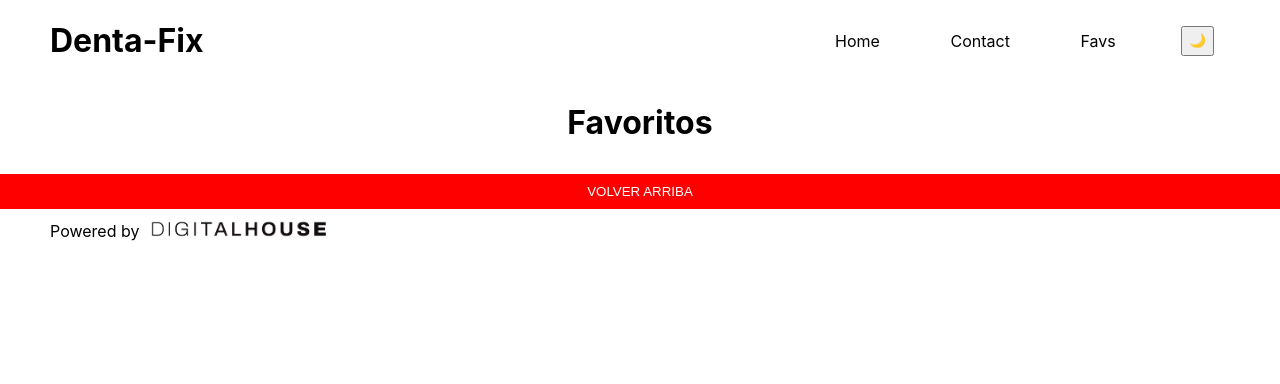
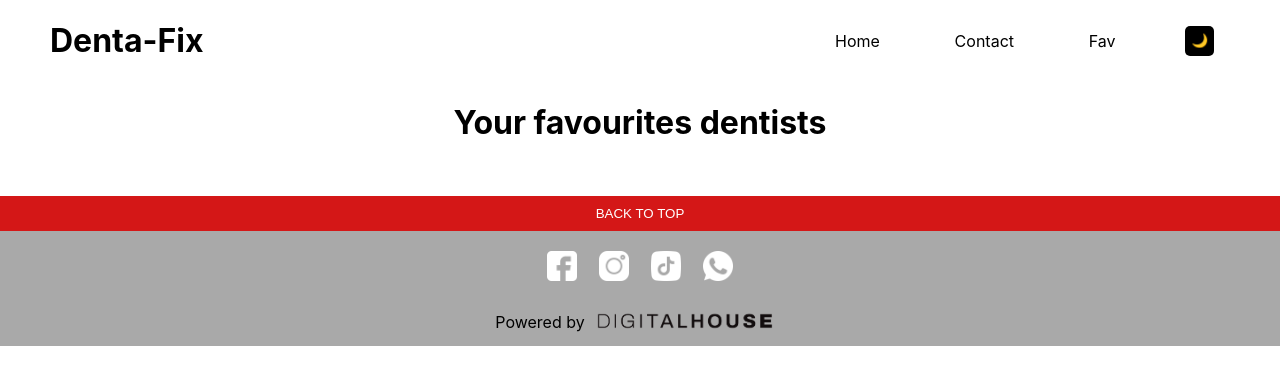
Before and after one commit to Legc15/EvaluacionFinalFront3, a React (Vite) app: page /favoritos in a window 1280 px wide. Shown: the top 384 px of the page. Built offline with nearby package versions, Linux system fonts and the light colour scheme.

Commit message:
cambios varios

```diff
--- a/src/Components/Card.jsx
+++ b/src/Components/Card.jsx
@@ -1,20 +1,20 @@
 import React, { useContext } from "react";
 import { Link } from "react-router-dom";
 import { ContextGlobal } from "./utils/global.context";
-import { setFavoritosStorage,eliminarDeFavorito, esFavorito } from "./utils/localStorage";
+import { setFavoritosStorage, eliminarDeFavorito, esFavorito } from "./utils/localStorage";
 
 
 const Card = ({ name, username, id }) => {
 
 
-    const {state, dispatch} = useContext(ContextGlobal);
+    const { state, dispatch } = useContext(ContextGlobal);
 
     const addFav = () => {
-        dispatch({type:FLAG })
-        if(!esFavorito(id)){
-            setFavoritoStorage({name, username, id})
-        }else{
-            eliminarDeFavoritos(id,name)
+        dispatch({ type: FLAG })
+        if (!esFavorito(id)) {
+            setFavoritoStorage({ name, username, id })
+        } else {
+            eliminarDeFavoritos(id, name)
         }
 
         const tarjeta = {
@@ -23,7 +23,7 @@ const Card = ({ name, username, id }) => {
             username,
         };
 
-        // Convertir la tarjeta a una cadena JSON
+        {/* Convertir la tarjeta a una cadena JSON*/}
         const tarjetaJSON = JSON.stringify(tarjeta);
 
         // Almacenar la tarjeta en el localStorage con una clave única
@@ -34,13 +34,18 @@ const Card = ({ name, username, id }) => {
     return (
         <div className="card">
             {/* En cada card deberan mostrar en name - username y el id */}
-            <Link to={`/odontologo/${id}`} className="card-link">
-            <div>
-                <img src='./images/doctor.jpg' alt="foto odontologo"></img>
+            <Link
+                to={`/odontologo/${id}`}
+                className="card-link">
 
-            </div>
-            <h3>{name}</h3>
-            <p>{username}</p>
+                <div>
+                    <img
+                        src='./images/doctor.jpg'
+                        alt="foto odontologo">
+                    </img>
+                </div>
+                <h3>{name}</h3>
+                <p>{username}</p>
             </Link>
 
             {/* No debes olvidar que la Card a su vez servira como Link hacia la pagina de detalle */}
--- a/src/Components/Footer.jsx
+++ b/src/Components/Footer.jsx
@@ -6,20 +6,21 @@ const Footer = () => {
             <button
                 className='backToTop'
                 onClick={() => { window.scrollTo({ top: 0, behavior: "smooth" }) }}
-            >VOLVER ARRIBA
+            >BACK TO TOP
             </button>
-            <div>
-                <div className='poweredBy'>
-                    <p>Powered by</p>
-                    <img src="../../public/images/DH.png" alt='DH-logo' />
-                </div>
+
+
             <div className='socialMedia'>
                 <img src='../../public/images/ico-facebook.png' alt='facebook' />
                 <img src="../../public/images/ico-instagram.png" alt="instagram" />
                 <img src="../../public/images/ico-tiktok.png" alt="Tik Tok" />
                 <img src="../../public/images/ico-whatsapp.png" alt="Whatsapp" />
             </div>
+            <div className='poweredBy'>
+                <p>Powered by</p>
+                <img src="../../public/images/DH.png" alt='DH-logo' />
             </div>
+
 
         </footer>
     )
--- a/src/Components/Navbar.jsx
+++ b/src/Components/Navbar.jsx
@@ -24,11 +24,10 @@ const Navbar = () => {
                 <div className="navbar">
                     <Link to="/">Home</Link>
                     <Link to="/contacto">Contact</Link>
-                    <Link to="/favoritos">Favs</Link>
+                    <Link to="/favoritos">Fav</Link>
 
                     <button onClick={cambiarTema}>
                         {state.theme.id === "light" ?"🌙":"🌞" }
-
                     </button>
                 </div>
             </nav>
--- a/src/Components/utils/global.context.jsx
+++ b/src/Components/utils/global.context.jsx
@@ -17,14 +17,18 @@ const temas = {
 const initialState = {
     theme: temas.light,
     favoritos: [],
+    flag: true
 };
 const funcionReducer = (state, action) => {
     switch (action.type) {
         case "SWITCHTHEME":
             return { ...state, theme: state.theme.id === "light" ? temas.dark : temas.light }
 
-        //case "FAVORITOS":
-        //   return { ...state, favoritos: action.payload};
+        case "SETFAVORITOS":
+            return { ...state, favoritos: action.payload};
+
+        case "FLAG":
+            return {...state, flag: action.payload};
 
         default:
             return state;
--- a/src/index.css
+++ b/src/index.css
@@ -35,6 +35,12 @@ nav{
 
 }
 
+nav button {
+  background-color: black;
+  cursor: pointer;
+  border-radius: 5px;
+  border: none
+}
 .navbar {
   display: flex;
   justify-content: space-between;
@@ -159,24 +165,39 @@ form {
 footer {
   display: flex;
   flex-direction: column;
-  text-align: center;
-  height: 7vh;
+  align-items: center;
+  background-color: darkgray;
+  height: 150px;
   margin-top: 2rem;
 }
 
 .backToTop {
   width: 100%;
-  background-color: red;
+  background-color: rgb(212, 23, 23);
   color: white;
   padding: 10px;
   border: none;
 }
+.socialMedia {
 
+  display: flex;
+  justify-content: space-around;
+  width: 200px;
+  margin: 20px;
+  font-size: 1.5rem;
+  gap: 8px;
+}
+
+.socialMedia img {
+  width: 30px;
+  cursor: pointer;
+
+}
 .poweredBy {
   display: flex;
-  margin-left: 50px;
+  margin-bottom: 25px;
+}
 
-}
 footer img {
   width: 200px;
   margin: 0;
@@ -186,17 +207,3 @@ footer p {
   margin: 0;
   padding-top: 0.7rem;
 }
-
-.socialMedia {
-  display: flex;
-  justify-content: space-around;
-  align-items: center;
-  margin-right: 50px;
-  font-size: 1.5rem;
-  gap: 8px;
-}
-
-.socialMedia img {
-  width: 30px;
-  cursor: pointer;
-}
--- a/src/main.jsx
+++ b/src/main.jsx
@@ -2,15 +2,13 @@ import React from "react";
 import ReactDOM from "react-dom/client";
 import "./index.css";
 import App from "./App";
-import Navbar from "./Components/Navbar";
-import { ContextProvider } from "./Components/utils/global.context";
+
 
 
 ReactDOM.createRoot(document.getElementById('root')).render(
 
     <React.StrictMode>
         <App />
-
     </React.StrictMode>,
 
 );
--- a/src/pages/Favoritos.jsx
+++ b/src/pages/Favoritos.jsx
@@ -1,9 +1,30 @@
-import React from 'react'
+import React, {useContext, useEffect } from  'react';
+import Card from '../Components/Card';
+import { ContextGlobal } from '../Components/utils/global.context';
+import { obtenerFavoritosDeStorage } from '../Components/utils/localStorage';
 
-function Favoritos(){
+const Favoritos =()=>{
+
+    const {state, dispatch} = useContext(ContextGlobal);
+
+    useEffect(() => {
+        const favoritos = obtenerFavoritosDeStorage();
+        dispatch({type: "SETFAVORITOS", payload: favoritos})
+    }, [dispatch])
+
     return (
         <div>
-            <h1>Favoritos</h1>
+            <h1>Your favourites dentists</h1>
+            <div className='card-grid'>
+                {state.favoritos.map((odontologo) => (
+                    <Card
+                        key={odontologo.id}
+                        name={odontologo.name}
+                        username={odontologo.username}
+                        id={odontologo.id}
+                    />
+                ))}
+            </div>
         </div>
     )
 }
```
Also changed, not shown: src/Components/utils/localStorage.jsx (+4 -4 lines). Lines whose indentation alone changed are shown as unchanged.
